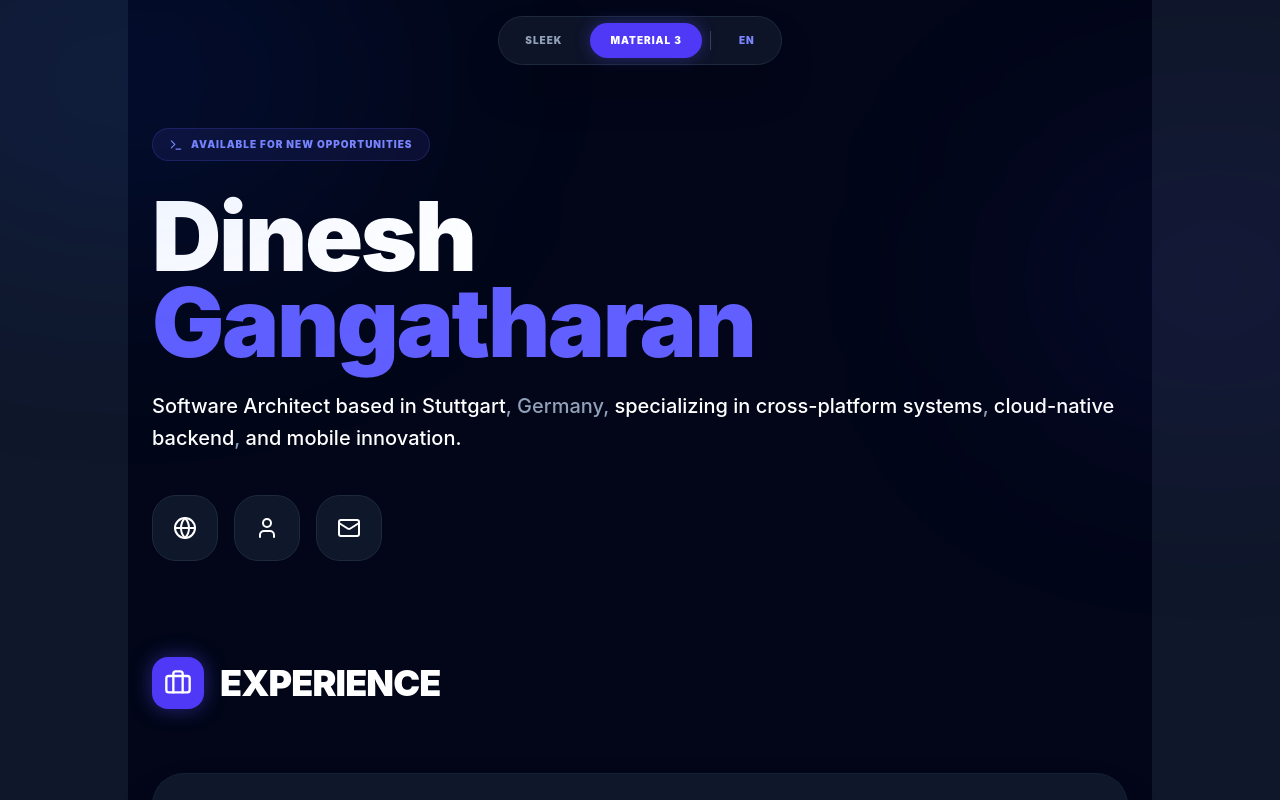
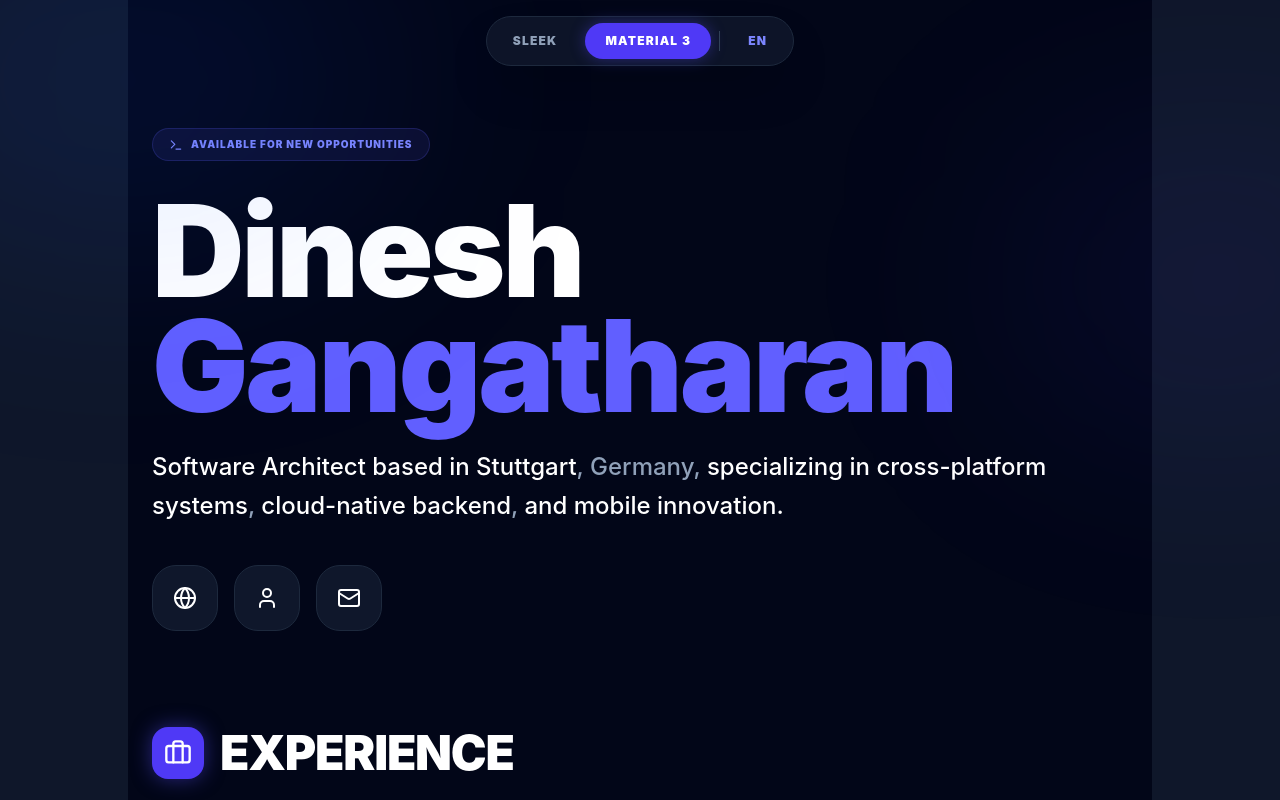
Before and after one commit to dineshvg/dineshvg.github.io, a React (Vite) app: page / in a window 1280 px wide. Both pictures are taken after a click on the button "MATERIAL 3". Shown: the top 800 px of the page. Built offline with nearby package versions, Linux system fonts and the light colour scheme.

Commit message:
Update font sizes and interactivity refinements from design branch

```diff
--- a/src/App.tsx
+++ b/src/App.tsx
@@ -13,6 +13,8 @@ import {
   Terminal,
   Plus,
   Minus,
+  Palette,
+  Layout,
   MessageCircle,
   Heart,
   Send
@@ -286,7 +288,7 @@ const content: Record<Language, Translations> = {
         location: 'Köln, Deutschland',
         description: 'Fullstack-Entwicklung für die Rewe und Penny Android-Applikationen.',
         highlights: [
-          'Entwicklung von Features für Rewe und Penny Apps mit Kotlin and Android SDK.',
+          'Entwicklung von Features für Rewe und Penny Apps mit Kotlin und Android SDK.',
           'Gestaltung skalierbarer Architekturen (MVVM, MVP, MVI).',
           'Integration von REST-APIs und Firebase für Echtzeit-Dienste.'
         ],
@@ -356,19 +358,17 @@ const content: Record<Language, Translations> = {
 const ExperienceCard: React.FC<{
   exp: Experience;
   theme: DesignTheme;
-  lang: Language;
   labels: Translations['ui'];
   isLiked: boolean;
   onLike: () => void;
   comments: string[];
   onAddComment: (text: string) => void;
-}> = ({ exp, theme, lang, labels, isLiked, onLike, comments, onAddComment }) => {
+}> = ({ exp, theme, labels, isLiked, onLike, comments, onAddComment }) => {
   const [isOpen, setIsOpen] = useState(false);
   const [showComments, setShowComments] = useState(false);
   const [newComment, setNewComment] = useState('');
 
   const isM3 = theme === 'material3';
-  const isDE = lang === 'de';
 
   const handleCommentSubmit = (e: React.FormEvent) => {
     e.preventDefault();
@@ -387,8 +387,8 @@ const ExperienceCard: React.FC<{
               {exp.company[0]}
             </div>
             <div>
-              <h4 className={`font-black text-white leading-tight tracking-tight transition-all ${isDE ? 'text-xl' : 'text-2xl'}`}>{exp.role}</h4>
-              <p className="text-blue-400 text-xs font-bold uppercase tracking-widest">{exp.company}</p>
+              <h4 className="font-black text-white text-2xl leading-tight tracking-tight">{exp.role}</h4>
+              <p className="text-blue-400 text-sm font-bold uppercase tracking-widest">{exp.company}</p>
             </div>
           </div>
 
@@ -397,7 +397,7 @@ const ExperienceCard: React.FC<{
              <span className="flex items-center gap-1 bg-slate-800/50 px-3 py-1.5 rounded-full border border-slate-700/50"><MapPin size={12} /> {exp.location}</span>
           </div>
 
-          <p className={`text-slate-300 mb-8 leading-relaxed transition-all ${isDE ? 'text-base' : 'text-lg'}`}>
+          <p className="text-slate-300 mb-8 leading-relaxed text-lg">
             {exp.description}
           </p>
 
@@ -522,7 +522,7 @@ const ExperienceCard: React.FC<{
         {exp.period}
       </div>
       <div className="md:col-span-3">
-        <h4 className={`font-bold text-slate-100 group-hover:text-blue-400 transition-all mb-1 ${isDE ? 'text-lg' : 'text-2xl'}`}>
+        <h4 className="text-2xl font-bold text-slate-100 group-hover:text-blue-400 transition-colors mb-1">
           {exp.role}
         </h4>
         <div className="flex flex-wrap items-center gap-2 text-slate-400 font-medium mb-4">
@@ -543,7 +543,7 @@ const ExperienceCard: React.FC<{
             </>
           )}
         </div>
-        <p className={`text-slate-400 mb-6 leading-relaxed transition-all ${isDE ? 'text-base' : 'text-lg'}`}>
+        <p className="text-slate-400 mb-6 leading-relaxed text-lg">
           {exp.description}
         </p>
 
@@ -602,7 +602,6 @@ const App: React.FC = () => {
 
   const t = content[lang];
   const isM3 = theme === 'material3';
-  const isDE = lang === 'de';
 
   const toggleLike = (id: string) => {
     setLikes(prev => ({ ...prev, [id]: !prev[id] }));
@@ -633,27 +632,27 @@ const App: React.FC = () => {
         <div className={`flex gap-2 p-1.5 rounded-full backdrop-blur-xl border shadow-2xl transition-colors ${isM3 ? 'bg-slate-900/90 border-slate-800' : 'bg-slate-900/80 border-slate-800'}`}>
           <button
             onClick={() => setTheme('sleek')}
-            className={`px-5 py-2.5 rounded-full text-[10px] font-black transition-all tracking-widest ${theme === 'sleek' ? 'bg-blue-600 text-white shadow-[0_0_15px_rgba(37,99,235,0.4)]' : 'text-slate-400 hover:text-white'}`}
+            className={`px-5 py-2.5 rounded-full text-xs font-black transition-all tracking-widest ${theme === 'sleek' ? 'bg-blue-600 text-white shadow-[0_0_15px_rgba(37,99,235,0.4)]' : 'text-slate-400 hover:text-white'}`}
           >
             SLEEK
           </button>
           <button
             onClick={() => setTheme('material3')}
-            className={`px-5 py-2.5 rounded-full text-[10px] font-black transition-all tracking-widest ${theme === 'material3' ? 'bg-indigo-600 text-white shadow-[0_0_15px_rgba(79,70,229,0.4)]' : 'text-slate-400 hover:text-white'}`}
+            className={`px-5 py-2.5 rounded-full text-xs font-black transition-all tracking-widest ${theme === 'material3' ? 'bg-indigo-600 text-white shadow-[0_0_15px_rgba(79,70,229,0.4)]' : 'text-slate-400 hover:text-white'}`}
           >
             MATERIAL 3
           </button>
           <div className={`w-[1px] my-2 bg-slate-700`} />
           <button
             onClick={() => setLang(lang === 'en' ? 'de' : 'en')}
-            className={`px-5 py-2.5 rounded-full text-[10px] font-black transition-all tracking-widest ${isM3 ? 'text-indigo-400 hover:text-white' : 'text-blue-400 hover:text-white'}`}
+            className={`px-5 py-2.5 rounded-full text-xs font-black transition-all tracking-widest ${isM3 ? 'text-indigo-400 hover:text-white' : 'text-blue-400 hover:text-white'}`}
           >
             {lang.toUpperCase()}
           </button>
         </div>
       </div>
 
-      <div className={`mx-auto max-w-5xl transition-all duration-700 pt-32 pb-32`}>
+      <div className={`mx-auto max-w-5xl transition-all duration-700 ${isM3 ? 'pt-32 pb-32' : 'pt-32 pb-32'}`}>
 
         {/* Hero Section */}
         <header className="px-6 mb-24">
@@ -667,7 +666,7 @@ const App: React.FC = () => {
               <Terminal size={14} /> {t.hero.availability}
             </div>
 
-            <h1 className={`font-black tracking-tight mb-6 leading-[0.9] transition-all ${isM3 ? 'text-6xl md:text-7xl lg:text-8xl' : 'text-6xl md:text-8xl'}`}>
+            <h1 className={`font-black tracking-tight mb-6 leading-[0.9] ${isM3 ? 'text-7xl md:text-8xl lg:text-9xl' : 'text-6xl md:text-8xl'}`}>
               <span className={isM3 ? 'text-white' : 'bg-gradient-to-r from-white via-slate-200 to-slate-500 bg-clip-text text-transparent'}>Dinesh</span>
               <br />
               <span className={isM3 ? 'text-indigo-500' : 'bg-gradient-to-r from-blue-400 to-emerald-400 bg-clip-text text-transparent'}>
@@ -675,7 +674,7 @@ const App: React.FC = () => {
               </span>
             </h1>
 
-            <p className={`mb-10 leading-relaxed font-medium transition-all ${isM3 ? 'text-slate-400 text-lg md:text-xl' : 'text-slate-400 text-xl md:text-2xl max-w-2xl'}`}>
+            <p className={`mb-10 leading-relaxed ${isM3 ? 'text-slate-400 text-xl md:text-2xl font-medium' : 'text-slate-400 text-xl md:text-2xl max-w-2xl'}`}>
               {t.hero.description.split(',').map((part, i) => (
                 <span key={i}>
                   {i > 0 && ','}
@@ -709,7 +708,7 @@ const App: React.FC = () => {
               <div className={`p-3 rounded-2xl ${isM3 ? 'bg-indigo-600 shadow-[0_0_20px_rgba(79,70,229,0.5)] text-white' : 'bg-blue-500/10 text-blue-400'}`}>
                 <Briefcase size={28} />
               </div>
-              <h3 className={`font-black uppercase tracking-tight leading-none transition-all ${isM3 ? 'text-4xl text-white' : 'text-4xl'}`}>
+              <h3 className={`font-black uppercase tracking-tight leading-none ${isM3 ? 'text-5xl text-white' : 'text-4xl'}`}>
                 {t.sections.experience}
               </h3>
             </div>
@@ -719,7 +718,6 @@ const App: React.FC = () => {
                   key={idx}
                   exp={exp}
                   theme={theme}
-                  lang={lang}
                   labels={t.ui}
                   isLiked={!!likes[exp.id]}
                   onLike={() => toggleLike(exp.id)}
@@ -736,7 +734,7 @@ const App: React.FC = () => {
               <div className={`p-3 rounded-2xl ${isM3 ? 'bg-blue-500 shadow-[0_0_20px_rgba(59,130,246,0.5)] text-white' : 'bg-emerald-500/10 text-emerald-400'}`}>
                 <Code2 size={28} />
               </div>
-              <h3 className={`font-black uppercase tracking-tight leading-none transition-all ${isM3 ? 'text-4xl text-white' : 'text-4xl'}`}>
+              <h3 className={`font-black uppercase tracking-tight leading-none ${isM3 ? 'text-5xl text-white' : 'text-4xl'}`}>
                 {t.sections.expertise}
               </h3>
             </div>
@@ -757,20 +755,20 @@ const App: React.FC = () => {
           </motion.section>
 
           {/* Education & Info */}
-          <div className={`grid gap-20 md:grid-cols-2`}>
+          <div className={`grid gap-20 ${isM3 ? 'grid-cols-1 md:grid-cols-2' : 'md:grid-cols-2'}`}>
             <motion.section {...fadeIn} id="education">
               <div className={`flex items-center gap-4 mb-12`}>
                 <div className={`p-3 rounded-2xl ${isM3 ? 'bg-indigo-600 text-white' : 'bg-purple-500/10 text-purple-400'}`}>
                   <GraduationCap size={28} />
                 </div>
-                <h3 className={`font-black uppercase tracking-tight transition-all ${isM3 ? 'text-3xl text-white' : 'text-3xl'}`}>{t.sections.education}</h3>
+                <h3 className={`font-black uppercase tracking-tight ${isM3 ? 'text-4xl text-white' : 'text-3xl'}`}>{t.sections.education}</h3>
               </div>
               <div className={`space-y-10 pl-6 border-l-4 ${isM3 ? 'border-indigo-500/20' : 'border-slate-800'}`}>
                 {t.education.map((edu, idx) => (
                   <div key={idx} className="relative">
                     <div className={`absolute -left-[30px] top-2 w-3 h-3 rounded-full ${isM3 ? 'bg-indigo-500' : 'bg-purple-500'}`} />
-                    <h4 className={`font-black text-white uppercase tracking-tight mb-2 transition-all ${isDE ? 'text-sm' : 'text-lg'}`}>{edu.degree}</h4>
-                    <p className="text-slate-500 font-bold text-sm">{edu.school}</p>
+                    <h4 className="font-black text-white uppercase text-lg tracking-tight mb-2">{edu.degree}</h4>
+                    <p className="text-slate-500 font-bold">{edu.school}</p>
                     <p className={`text-[11px] font-black mt-3 uppercase tracking-[0.2em] ${isM3 ? 'text-indigo-400' : 'text-slate-500'}`}>{edu.period}</p>
                   </div>
                 ))}
@@ -782,16 +780,16 @@ const App: React.FC = () => {
                 <div className={`p-3 rounded-2xl ${isM3 ? 'bg-rose-500 text-white' : 'bg-rose-500/10 text-rose-400'}`}>
                   <Languages size={28} />
                 </div>
-                <h3 className={`font-black uppercase tracking-tight transition-all ${isM3 ? 'text-3xl text-white' : 'text-3xl'}`}>{t.sections.languages}</h3>
+                <h3 className={`font-black uppercase tracking-tight ${isM3 ? 'text-4xl text-white' : 'text-3xl'}`}>{t.sections.languages}</h3>
               </div>
               <div className="grid grid-cols-2 gap-6">
                 <div className={`p-8 rounded-[32px] border ${isM3 ? 'bg-slate-900 border-slate-800/50' : 'bg-slate-900/30 border-slate-800/50'}`}>
                   <p className={`text-[10px] font-black uppercase mb-3 tracking-widest ${isM3 ? 'text-rose-400' : 'text-slate-500'}`}>English</p>
-                  <p className={`text-lg font-black text-white`}>C2 Proficient</p>
+                  <p className={`text-xl font-black text-white`}>C2 Proficient</p>
                 </div>
                 <div className={`p-8 rounded-[32px] border ${isM3 ? 'bg-slate-900 border-slate-800/50' : 'bg-slate-900/30 border-slate-800/50'}`}>
                   <p className={`text-[10px] font-black uppercase mb-3 tracking-widest ${isM3 ? 'text-rose-400' : 'text-slate-500'}`}>German</p>
-                  <p className={`text-lg font-black text-white`}>B2 Advanced</p>
+                  <p className={`text-xl font-black text-white`}>B2 Advanced</p>
                 </div>
               </div>
             </motion.section>
```
